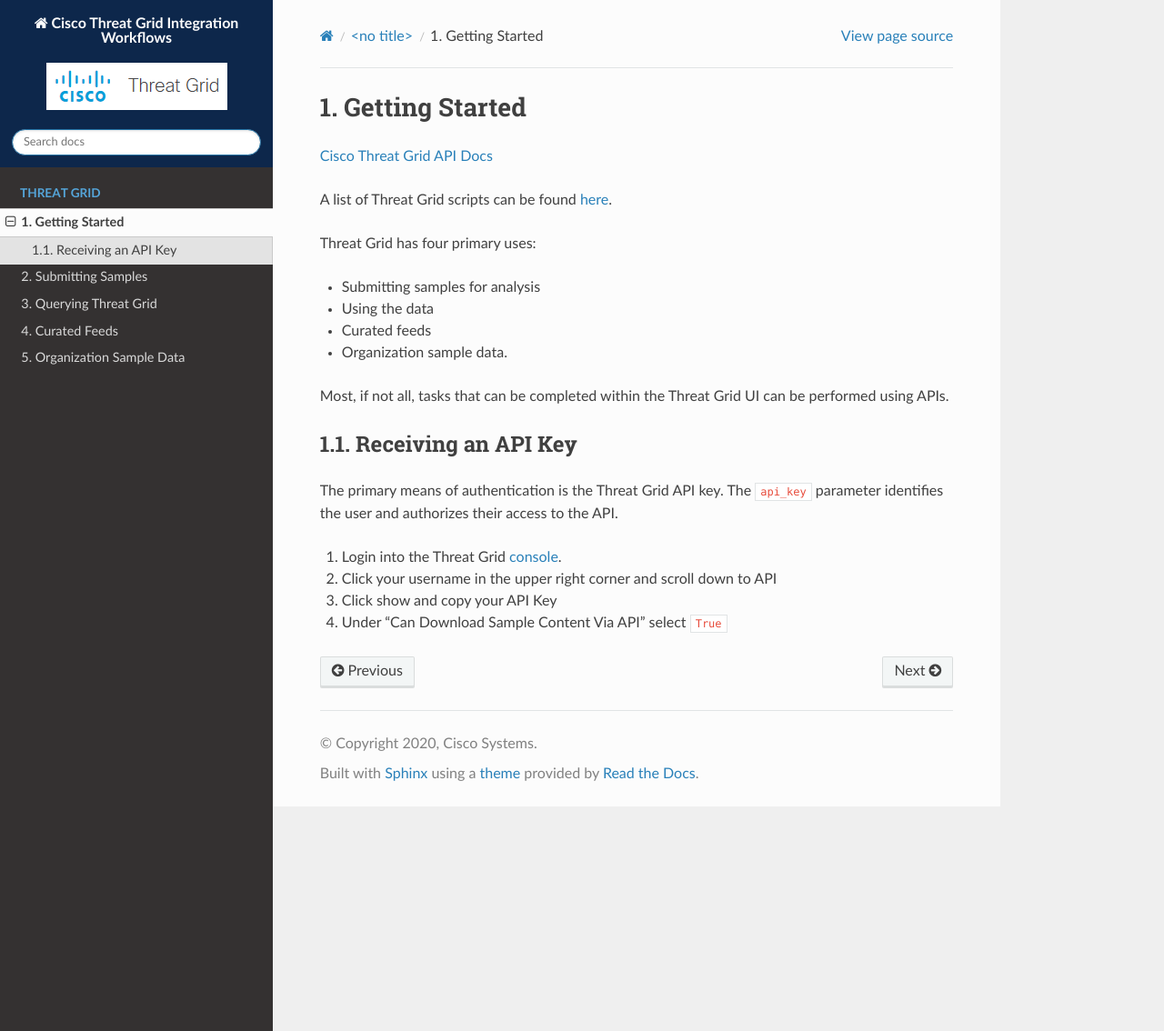
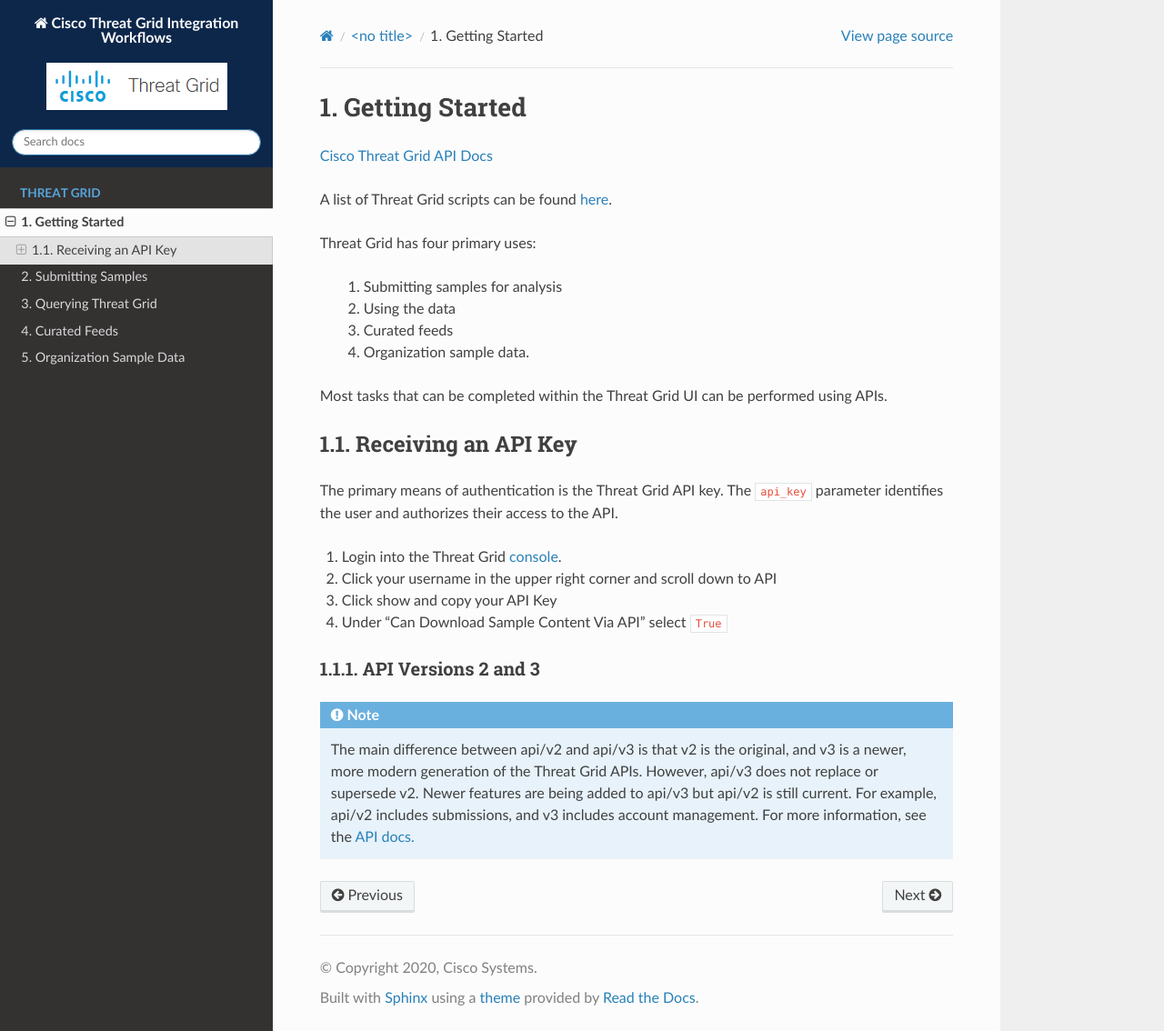
Before and after one commit to CiscoSecurity/tg-00-integration-workflows, a Sphinx documentation site: the page built from docs/source/tg/intro.rst, in a window 1280 px wide and 1134 px high. Shown: the whole window at 91% size. Built offline with Sphinx 7.4.7 and the Read the Docs theme 2.0.0, drawn with Linux system fonts in a browser that asks for light colours.

Commit message:
jp updates

```diff
--- a/docs/requirements.txt
+++ b/docs/requirements.txt
@@ -1,3 +1,3 @@
-sphinxcontrib.yt
+recommonmark
 sphinxcontrib.httpdomain
 sphinxcontrib.httpexample
--- a/docs/source/conf.py
+++ b/docs/source/conf.py
@@ -35,9 +35,9 @@
 extensions = [
     'recommonmark',
     "sphinx_rtd_theme",
-    'sphinxcontrib.yt',
     'sphinxcontrib.httpdomain',
-    'sphinxcontrib.httpexample'
+    'sphinxcontrib.httpexample',
+    'sphinx.ext.autosectionlabel'
 ]
 
 # Add any paths that contain templates here, relative to this directory.
--- a/docs/source/tg/intro.rst
+++ b/docs/source/tg/intro.rst
@@ -7,12 +7,12 @@
 
 Threat Grid has four primary uses:
 
-- Submitting samples for analysis
-- Using the data
-- Curated feeds
-- Organization sample data.
+    1. Submitting samples for analysis
+    2. Using the data
+    3. Curated feeds
+    4. Organization sample data.
 
-Most, if not all, tasks that can be completed within the Threat Grid UI can be performed using APIs.
+Most tasks that can be completed within the Threat Grid UI can be performed using APIs.
 
 Receiving an API Key
 --------------------
@@ -23,3 +23,14 @@
 2. Click your username in the upper right corner and scroll down to API
 3. Click show and copy your API Key
 4. Under "Can Download Sample Content Via API" select ``True``
+
+API Versions 2 and 3
+____________________
+
+.. NOTE::
+
+    The main difference between api/v2 and api/v3 is that v2 is the original, and v3 is a newer,
+    more modern generation of the Threat Grid APIs. However, api/v3 does not replace or supersede
+    v2. Newer features are being added to api/v3 but api/v2 is still current. For example, api/v2
+    includes submissions, and v3 includes account management. For more information, see the `API
+    docs. <https://panacea.threatgrid.com/mask/doc/mask/api-getting-started>`_
```
Also changed, not shown: docs/source/tg/submit.rst (+7 -2 lines), 1 other file.
